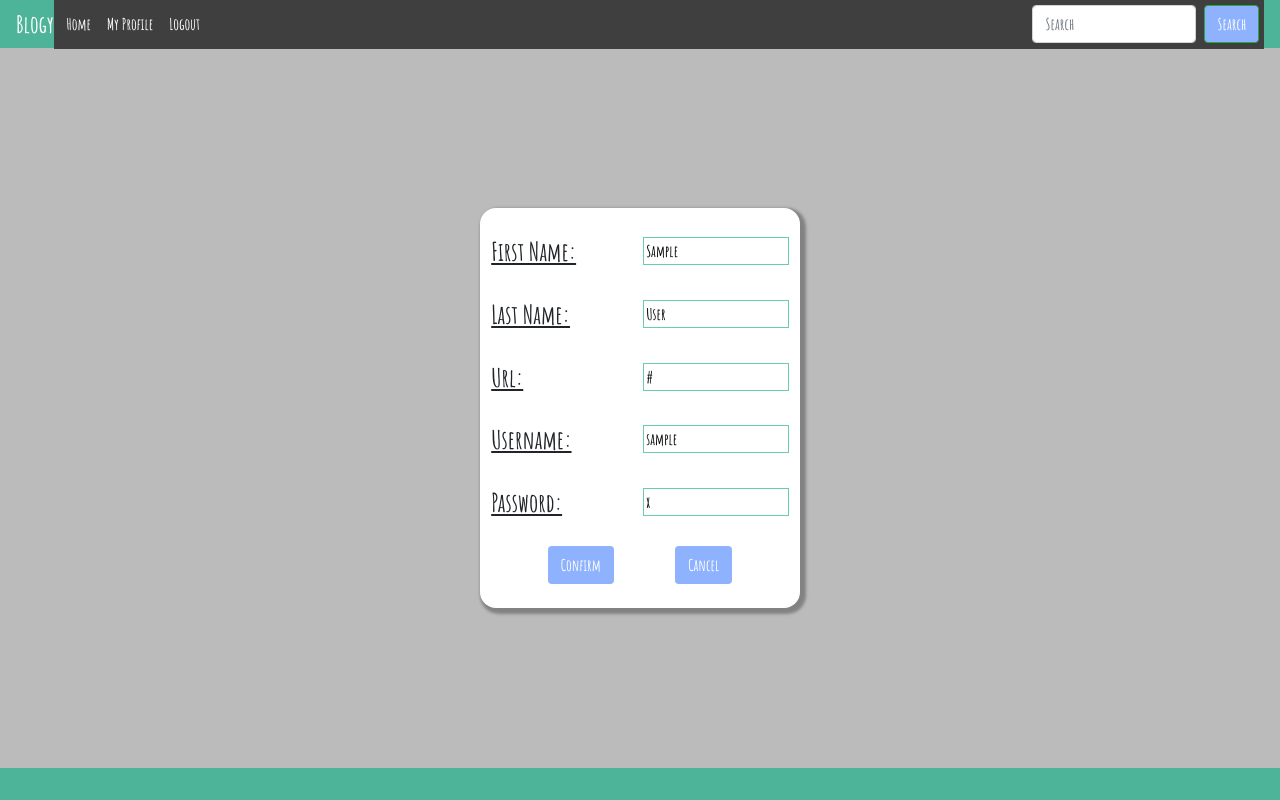
After one commit to gruiz016/blogy-post, a Flask app: page /user/1/edit in a window 1280 px wide. The commit adds this page. Run offline with Flask 2, Linux system fonts and the light colour scheme; tables that the repository leaves empty hold one stand-in row (values such as "Sample post"); some libraries are stand-ins or nearby versions.

Commit message:
added auth and logout logic

```diff
--- a/app.py
+++ b/app.py
@@ -1,6 +1,8 @@
-from flask import Flask, render_template, redirect, request, flash
+from flask import Flask, render_template, redirect, request, flash, session
 from models.user import db, connect_db, User
 from utilities.signup import signup_user, confirm_user, validate_and_try_user
+from utilities.login import login_user, check_if_logged_in
+from utilities.edit_user import edit_user_info, delete_user
 
 app = Flask(__name__)
 
@@ -14,20 +16,19 @@ connect_db(app)
 
 @app.route('/')
 def index():
-    return render_template('index.html')
+    user_id = session.get('user_id', None)
+    username = session.get('username', None)
+    token = session.get('token', None)
+    return check_if_logged_in(username, token, user_id)
 
 
 @app.route('/', methods=['POST'])
 def login():
-    username = request.form['username']
+    username = request.form['username'].lower()
     password = request.form['password']
     user = User.login(username, password)
+    return login_user(user)
 
-    if user:
-        return redirect('/users')
-    else:
-        flash('User Name/Password was incorrect, please try again', 'alert-danger')
-        return redirect('/')
 
 
 @app.route('/sign-up')
@@ -38,10 +39,10 @@ def signup():
 @app.route('/sign-up', methods=['POST'])
 def show_signed_up_user_profile():
 
-    f_name = request.form['firstname']
-    l_name = request.form['lastname']
-    url = request.form['profile-pic']
-    username = request.form['username']
+    f_name = request.form['firstname'].lower()
+    l_name = request.form['lastname'].lower()
+    url = request.form['profile-pic'].lower()
+    username = request.form['username'].lower()
     password = request.form['password']
 
     return validate_and_try_user(f_name, l_name, url, username, password)
@@ -57,3 +58,28 @@ def method_name(user_id):
 def show_users():
     all_users = User.get_all_users()
     return render_template('home.html', users=all_users)
+
+@app.route('/user/<int:user_id>/edit')
+def edit_user(user_id):
+    user = User.get_user_by_id(user_id)
+    return render_template('edit.html', user=user)
+
+@app.route('/user/<int:user_id>/edit', methods=['POST'])
+def edit_user_confirm(user_id):
+    f_name = request.form['firstname'].lower()
+    l_name = request.form['lastname'].lower()
+    url = request.form['profile-pic'].lower()
+    username = request.form['username'].lower()
+    password = request.form['password']
+    user = User.get_user_by_id(user_id)
+
+    return edit_user_info(user, f_name, l_name, url, username, password)
+
+@app.route('/user/<int:user_id>/delete')
+def remove_user(user_id):
+    return delete_user(user_id)
+
+@app.route('/logout')
+def logout():
+    session.clear()
+    return redirect('/')
--- a/models/user.py
+++ b/models/user.py
@@ -20,8 +20,7 @@ class User(db.Model):
     id = db.Column(db.Integer, primary_key=True, autoincrement=True)
     first_name = db.Column(db.String(50), nullable=False)
     last_name = db.Column(db.String(50), nullable=False)
-    url = db.Column(db.String(
-        100), default='https://storage.needpix.com/rsynced_images/blank-profile-picture-973461_1280.png')
+    url = db.Column(db.String, default='https://storage.needpix.com/rsynced_images/blank-profile-picture-973461_1280.png')
     username = db.Column(db.String(10), nullable=False, unique=True)
     password = db.Column(db.String(20), nullable=False)
 
--- a/templates/base.html
+++ b/templates/base.html
@@ -16,33 +16,21 @@
 <body>
     <nav class="navbar navbar-expand-lg">
         <a class="navbar-brand" href="/">Blogy</a>
-        <button class="navbar-toggler" type="button" data-toggle="collapse" data-target="#navbarSupportedContent"
-            aria-controls="navbarSupportedContent" aria-expanded="false" aria-label="Toggle navigation">
+        <button class="navbar-toggler" type="button" data-toggle="collapse" data-target="#blogy-nav"
+            aria-controls="blogy-nav" aria-expanded="false" aria-label="Toggle navigation">
             <span class="navbar-toggler-icon"><i class="fas fa-bars"></i></span>
         </button>
 
-        <div class="collapse navbar-collapse" id="navbarSupportedContent">
+        <div class="collapse navbar-collapse" id="blogy-nav">
             <ul class="navbar-nav mr-auto">
                 <li class="nav-item active">
-                    <a class="nav-link" href="#">Home <span class="sr-only">(current)</span></a>
+                    <a class="nav-link" href="/">Home</a>
                 </li>
                 <li class="nav-item">
-                    <a class="nav-link" href="#">Link</a>
-                </li>
-                <li class="nav-item dropdown">
-                    <a class="nav-link dropdown-toggle" href="#" id="navbarDropdown" role="button"
-                        data-toggle="dropdown" aria-haspopup="true" aria-expanded="false">
-                        Dropdown
-                    </a>
-                    <div class="dropdown-menu" aria-labelledby="navbarDropdown">
-                        <a class="dropdown-item" href="#">Action</a>
-                        <a class="dropdown-item" href="#">Another action</a>
-                        <div class="dropdown-divider"></div>
-                        <a class="dropdown-item" href="#">Something else here</a>
-                    </div>
+                    <a class="nav-link" href="/user/{{session['user_id']}}">My Profile</a>
                 </li>
                 <li class="nav-item">
-                    <a class="nav-link disabled" href="#" tabindex="-1" aria-disabled="true">Disabled</a>
+                    <a class="nav-link" href="/logout">Logout</a>
                 </li>
             </ul>
             <form class="form-inline my-2 my-lg-0">
--- /dev/null
+++ b/templates/edit.html
@@ -0,0 +1,37 @@
+{% extends 'base.html' %}
+{% block title %}Edit User: {{user.username}}{% endblock %}
+
+{% block content %}
+<form class="form-signup" method="POST" action="/user/{{user.id}}/edit">
+
+    <div class="firstname">
+        <label for="firstname">First Name:</label>
+        <input type="text" name="firstname" id="firstname" value="{{user.first_name}}">
+    </div>
+
+    <div class="lastname">
+        <label for="lastname">Last Name:</label>
+        <input type="text" name="lastname" id="lastname" value="{{user.last_name}}">
+    </div>
+
+    <div class="url">
+        <label for="profile-pic">Url:</label>
+        <input type="text" name="profile-pic" id="profile-pic" value="{{user.url}}">
+    </div>
+
+    <div class="username">
+        <label for="username">Username:</label>
+        <input type="text" name="username" id="username" value="{{user.username}}">
+    </div>
+
+    <div class="password">
+        <label for="password">Password:</label>
+        <input type="text" name="password" id="password" value="{{user.password}}">
+    </div>
+
+    <div class="login-actions">
+        <button class="btn">Confirm</button>
+        <a href="/users" class="btn">Cancel</a>
+    </div>
+</form>
+{% endblock %}
--- a/templates/index.html
+++ b/templates/index.html
@@ -10,7 +10,7 @@
 
     <div class="password">
         <label for="password">Password:</label>
-        <input type="text" name="password" id="password">
+        <input type="password" name="password" id="password">
     </div>
 
     <div class="login-actions">
```
Also changed, not shown: utilities/edit_user.py (added, +34 -0 lines), utilities/login.py (added, +19 -0 lines), utilities/signup.py (+8 -4 lines).
